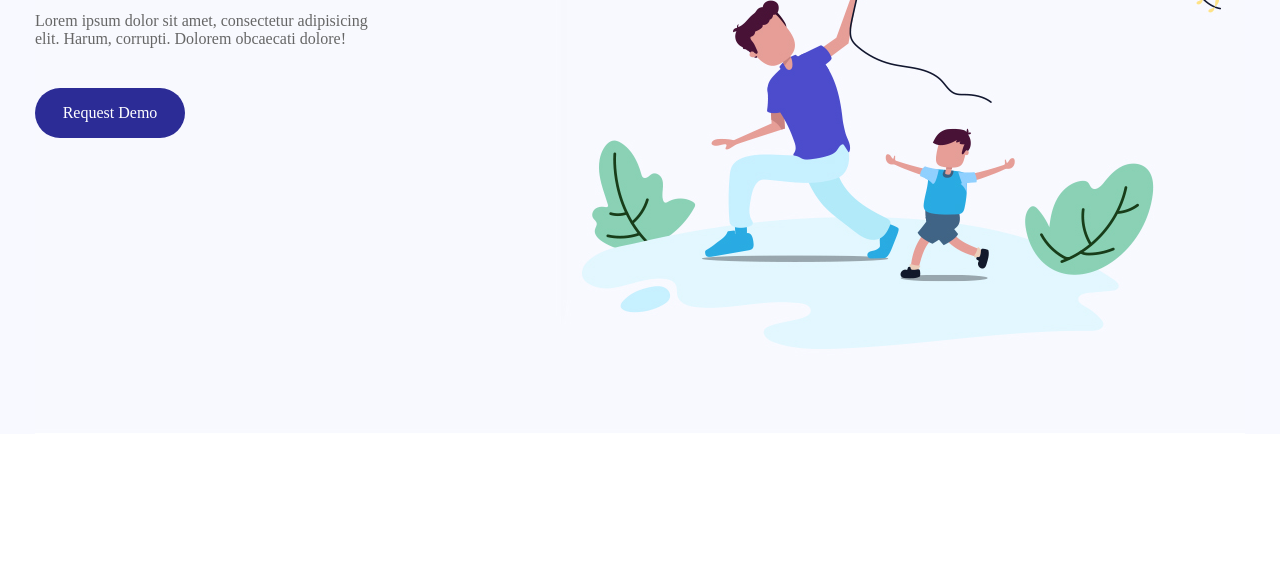
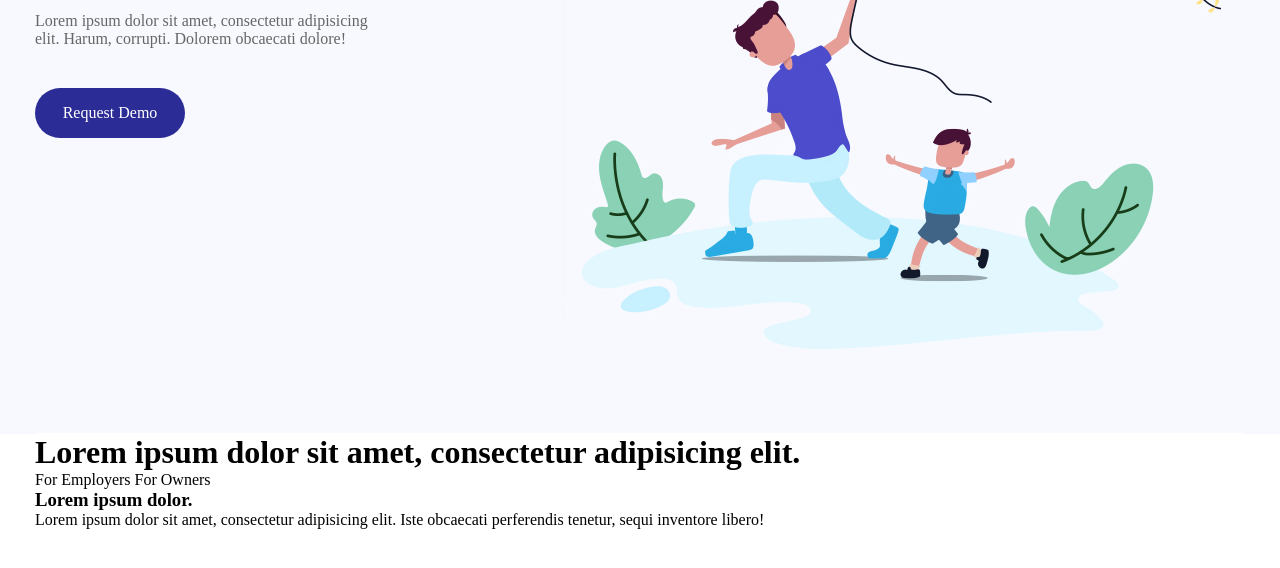
Before and after one commit to doheon98/my_site, a plain HTML site: page 02chavy/index.html in a window 1280 px wide. Shown: the part 2277-2845 px from the top of the page. Before the commit the page ends 2715 px from the top, so only its background shows below. Drawn offline with Linux system fonts and the light colour scheme.

Commit message:
Update index.html

```diff
--- a/02chavy/index.html
+++ b/02chavy/index.html
@@ -138,6 +138,11 @@
 			border: 1px none #000;border-radius:25px;
 		}
 
+		div.bpgWrap{
+			width: 1210px;height: 750px;
+			margin: 0 auto;
+		}
+
 	</style>
 
 	<script>
@@ -238,6 +243,16 @@
 		</div>
 	</div>
 
+	<div class="bpgWrap">
+		<div class="bpg">
+			<h1>Lorem ipsum dolor sit amet, consectetur adipisicing elit.</h1>
+			<a href="#">For Employers</a>
+			<a href="#">For Owners</a>
+			<h3>Lorem ipsum dolor.</h3>
+			<p>Lorem ipsum dolor sit amet, consectetur adipisicing elit. Iste obcaecati perferendis tenetur, sequi inventore libero!</p>
+		</div>
+	</div>
+
 
 </body>
 </html>
```
